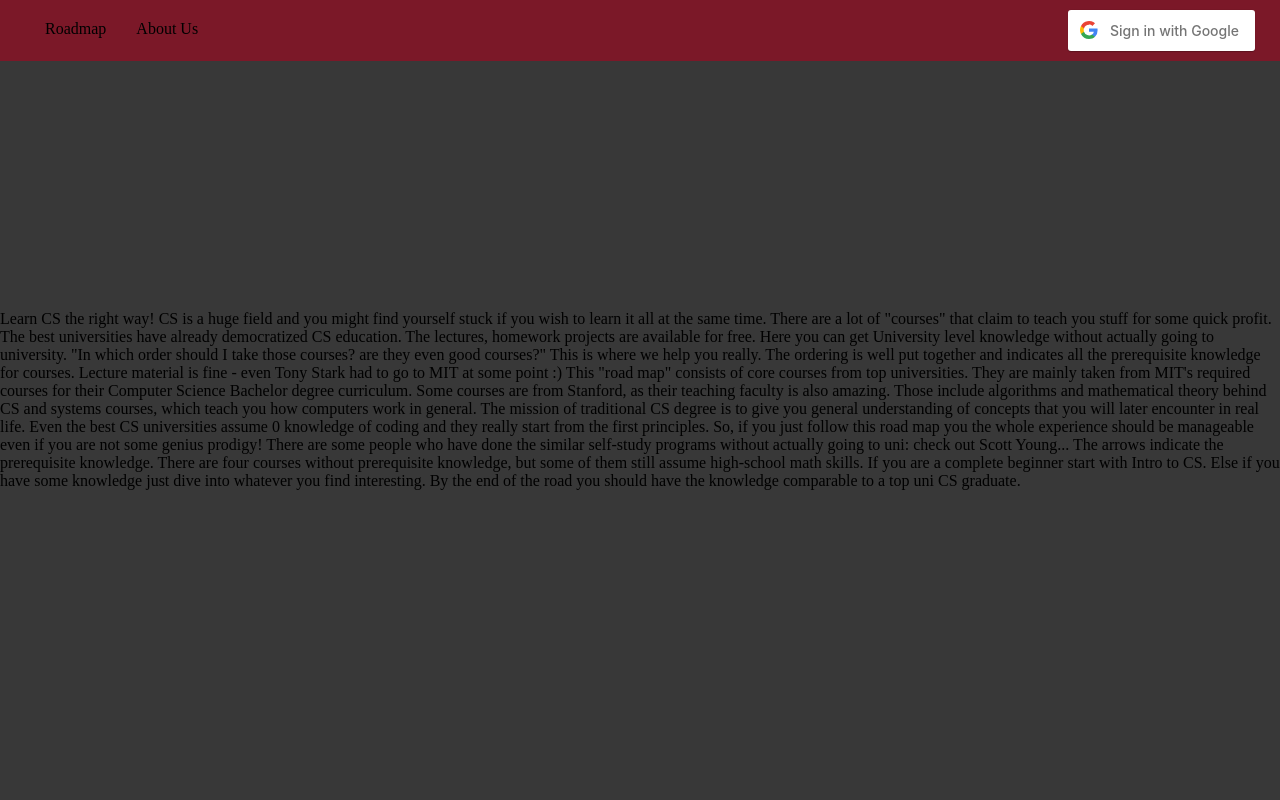
After one commit to Iamdachi/roadToCS, a Flask app: template templates/about.html in a window 1280 px wide. The commit adds this page. Run offline with Flask 3, Linux system fonts and the light colour scheme; the template is opened without the code that fills it, so the values that code supplies are empty; parts of the project's set-up code (start-up, migrations or seed data) failed here and were passed over.

Commit message:
about page

```diff
--- a/app.py
+++ b/app.py
@@ -155,8 +155,6 @@ def oauth2callback():
 # It shows the user info's information if they already are.
 @app.route('/')
 def welcome():
-    print("session is: ")
-    print(session)
     if "access_token" in session:
         user_info = get_user_info(session["access_token"])
         if user_info:
@@ -169,6 +167,10 @@ def welcome():
             '''
             return render_template("index.html")
     return render_template("index.html")
+
+@app.route('/about')
+def welcome():
+    return render_template("about.html")
 
 # Call the userinfo API to get the user's information with a valid access token.
 # This is the first example of using the access token to access an API on the user's behalf.
--- /dev/null
+++ b/templates/about.html
@@ -0,0 +1,43 @@
+<!DOCTYPE html>
+<html lang="en">
+<head>
+    <meta charset="UTF-8">
+    <meta name="viewport" content="width=device-width, initial-scale=1.0">
+    <title>Neet MIT</title>
+    <link rel="stylesheet" href="{{ url_for('static', filename='styles.css') }}">
+    <script src="https://d3js.org/d3.v7.min.js"></script>
+    <link href="https://fonts.googleapis.com/css2?family=Roboto:wght@400&display=swap" rel="stylesheet">
+
+    <nav>
+        <ul>
+            <li><a href="/">Roadmap</a></li>
+            <li><a href="/about">About Us</a></li>
+            {% if session["access_token"] %}
+                <li><a href="/logout">Sign Out</a></li>
+            {% else %}
+                <li>
+                    <button type="button" class="login-with-google-btn" onclick="window.location.href='/signin';">
+                      Sign in with Google
+                    </button>
+                </li>
+            {% endif %}
+        </ul>
+    </nav>
+</head>
+<body>
+    <p>
+        Learn CS the right way!
+
+        CS is a huge field and you might find yourself stuck if you wish to learn it all at the same time. There are a lot of "courses" that claim to teach you stuff for some quick profit. The best universities have already democratized CS education. The lectures, homework projects are available for free. Here you can get University level knowledge without actually going to university.
+
+        "In which order should I take those courses? are they even good courses?" This is where we help you really. The ordering is well put together and indicates all the prerequisite knowledge for courses. Lecture material is fine - even Tony Stark had to go to MIT at some point :)
+
+        This "road map" consists of core courses from top universities. They are mainly taken from MIT's required courses for their Computer Science Bachelor degree curriculum. Some courses are from Stanford, as their teaching faculty is also amazing. Those include algorithms and mathematical theory behind CS and systems courses, which teach you how computers work in general.
+
+        The mission of traditional CS degree is to give you general understanding of concepts that you will later encounter in real life. Even the best CS universities assume 0 knowledge of coding and they really start from the first principles. So, if you just follow this road map you the whole experience should be manageable even if you are not some genius prodigy! There are some people who have done the similar self-study programs without actually going to uni: check out Scott Young...
+
+        The arrows indicate the prerequisite knowledge. There are four courses without prerequisite knowledge, but some of them still assume high-school math skills. If you are a complete beginner start with Intro to CS. Else if you have some knowledge just dive into whatever you find interesting. By the end of the road you should have the knowledge comparable to a top uni CS graduate.
+    </p>
+
+</body>
+</html>
--- a/templates/index.html
+++ b/templates/index.html
@@ -3,7 +3,7 @@
 <head>
     <meta charset="UTF-8">
     <meta name="viewport" content="width=device-width, initial-scale=1.0">
-    <title>Neet MIT</title>
+    <title>Road To CS</title>
     <link rel="stylesheet" href="{{ url_for('static', filename='styles.css') }}">
     <script src="https://d3js.org/d3.v7.min.js"></script>
     <link href="https://fonts.googleapis.com/css2?family=Roboto:wght@400&display=swap" rel="stylesheet">
@@ -11,7 +11,7 @@
     <nav>
         <ul>
             <li><a href="/">Roadmap</a></li>
-            <li><a href="/about-us">About Us</a></li>
+            <li><a href="/about">About Us</a></li>
             {% if session["access_token"] %}
                 <li><a href="/logout">Sign Out</a></li>
             {% else %}
```
